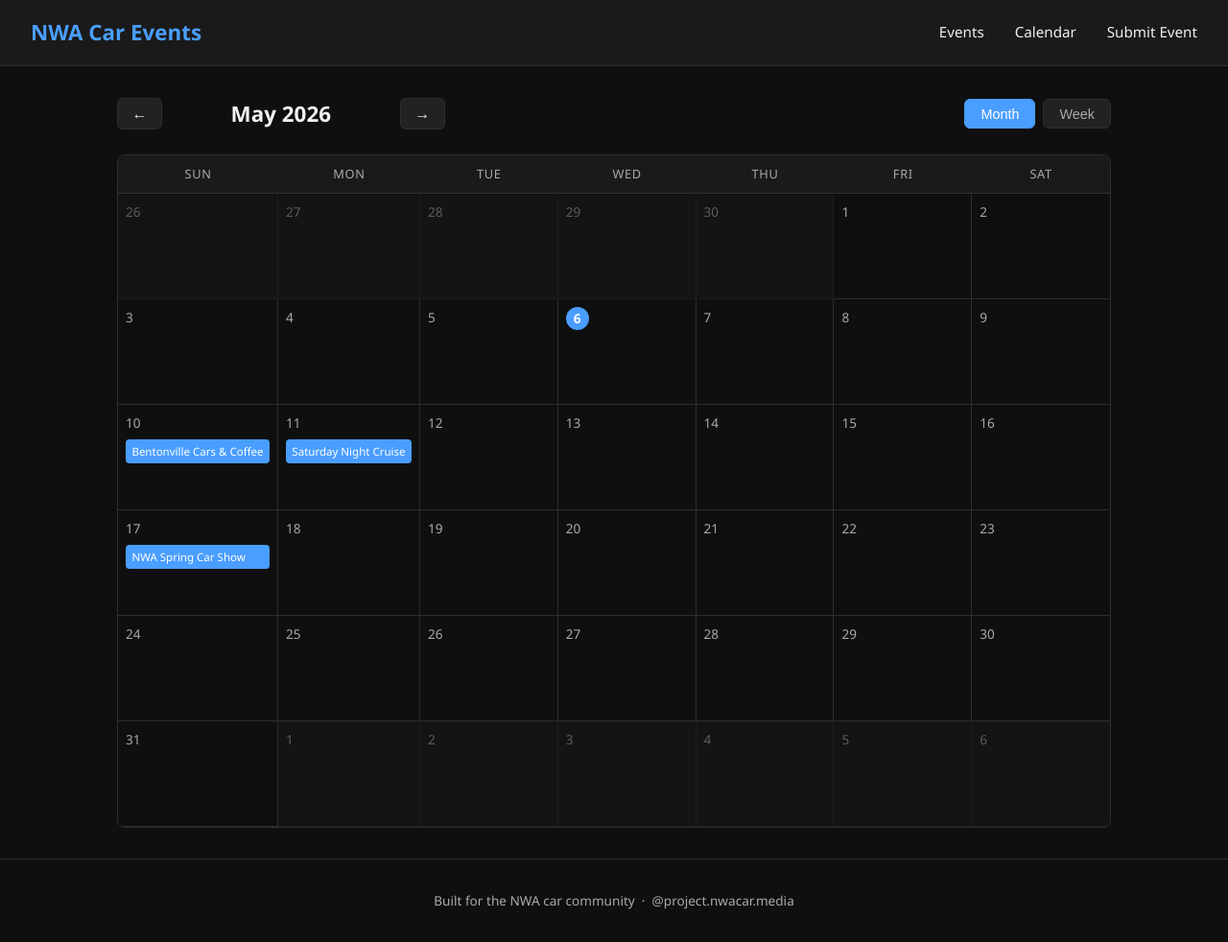
After one commit to WyattS09/NWACarCalendar, a Flask app: page /calendar in a window 1280 px wide. The commit adds this page. Shown: the whole page at 96% size. Run offline with Flask 3, Linux system fonts and the light colour scheme.

Commit message:
Calendar and basics

```diff
--- a/app.py
+++ b/app.py
@@ -6,5 +6,10 @@ app = Flask(__name__)
 def home():
     return render_template("index.html")
 
+@app.route("/calendar")
+def calendar():
+    return render_template("calendar.html")
+
+
 if __name__ == "__main__":
     app.run(debug=True)
--- /dev/null
+++ b/static/css/calendar.css
@@ -0,0 +1,269 @@
+.calendar-container {
+    max-width: 1100px;
+    margin: 2rem auto;
+    padding: 0 2rem;
+}
+
+.calendar-header {
+    display: flex;
+    justify-content: space-between;
+    align-items: center;
+    margin-bottom: 1.5rem;
+}
+
+.calendar-nav {
+    display: flex;
+    align-items: center;
+    gap: 1.5rem;
+}
+
+.calendar-nav h2 {
+    font-size: 1.4rem;
+    min-width: 200px;
+    text-align: center;
+}
+
+.cal-btn {
+    background: var(--bg-card);
+    border: 1px solid var(--border);
+    color: var(--text-primary);
+    padding: 0.4rem 0.9rem;
+    border-radius: 6px;
+    cursor: pointer;
+    font-size: 1rem;
+    transition: background 0.2s;
+}
+
+.cal-btn:hover {
+    background: var(--accent);
+}
+
+.view-toggle {
+    display: flex;
+    gap: 0.5rem;
+}
+
+.toggle-btn {
+    background: var(--bg-card);
+    border: 1px solid var(--border);
+    color: var(--text-secondary);
+    padding: 0.4rem 1rem;
+    border-radius: 6px;
+    cursor: pointer;
+    font-size: 0.9rem;
+    transition: all 0.2s;
+}
+
+.toggle-btn.active {
+    background: var(--accent);
+    color: #fff;
+    border-color: var(--accent);
+}
+
+/* MONTH VIEW */
+.month-grid {
+    display: grid;
+    grid-template-columns: repeat(7, 1fr);
+    border: 1px solid var(--border);
+    border-radius: 8px;
+    overflow: hidden;
+}
+
+.day-header {
+    background: var(--bg-secondary);
+    padding: 0.6rem;
+    text-align: center;
+    font-size: 0.8rem;
+    text-transform: uppercase;
+    letter-spacing: 0.05em;
+    color: var(--text-secondary);
+    border-bottom: 1px solid var(--border);
+}
+
+.day-cell {
+    background: var(--bg-primary);
+    border-right: 1px solid var(--border);
+    border-bottom: 1px solid var(--border);
+    min-height: 110px;
+    padding: 0.5rem;
+    vertical-align: top;
+}
+
+.day-cell:nth-child(7n) {
+    border-right: none;
+}
+
+.day-number {
+    font-size: 0.85rem;
+    color: var(--text-secondary);
+    margin-bottom: 0.4rem;
+}
+
+.day-cell.today .day-number {
+    background: var(--accent);
+    color: #fff;
+    border-radius: 50%;
+    width: 24px;
+    height: 24px;
+    display: flex;
+    align-items: center;
+    justify-content: center;
+    font-weight: 700;
+}
+
+.day-cell.other-month {
+    background: var(--bg-secondary);
+    opacity: 0.5;
+}
+
+.cal-event {
+    background: var(--accent);
+    color: #fff;
+    font-size: 0.72rem;
+    padding: 0.2rem 0.4rem;
+    border-radius: 4px;
+    margin-bottom: 0.25rem;
+    cursor: pointer;
+    white-space: nowrap;
+    overflow: hidden;
+    text-overflow: ellipsis;
+    transition: opacity 0.2s;
+}
+
+.cal-event:hover {
+    opacity: 0.8;
+}
+
+/* WEEK VIEW */
+.week-grid {
+    border: 1px solid var(--border);
+    border-radius: 8px;
+    overflow: hidden;
+}
+
+.week-header {
+    display: grid;
+    grid-template-columns: repeat(7, 1fr);
+    background: var(--bg-secondary);
+    border-bottom: 1px solid var(--border);
+}
+
+.week-day-header {
+    padding: 0.75rem 0.5rem;
+    text-align: center;
+    font-size: 0.85rem;
+    color: var(--text-secondary);
+    border-right: 1px solid var(--border);
+}
+
+.week-day-header:last-child {
+    border-right: none;
+}
+
+.week-day-header.today {
+    color: var(--accent);
+    font-weight: 700;
+}
+
+.week-day-header span {
+    display: block;
+    font-size: 1.3rem;
+    font-weight: 700;
+    color: var(--text-primary);
+    margin-top: 0.2rem;
+}
+
+.week-day-header.today span {
+    color: var(--accent);
+}
+
+.week-body {
+    display: grid;
+    grid-template-columns: repeat(7, 1fr);
+}
+
+.week-cell {
+    min-height: 150px;
+    padding: 0.5rem;
+    border-right: 1px solid var(--border);
+    border-bottom: 1px solid var(--border);
+}
+
+.week-cell:last-child {
+    border-right: none;
+}
+
+/* POPUP */
+.popup-overlay {
+    display: none;
+    position: fixed;
+    inset: 0;
+    background: rgba(0,0,0,0.6);
+    z-index: 100;
+    align-items: center;
+    justify-content: center;
+}
+
+.popup-overlay.active {
+    display: flex;
+}
+
+.popup {
+    background: var(--bg-card);
+    border: 1px solid var(--border);
+    border-radius: 10px;
+    padding: 2rem;
+    max-width: 420px;
+    width: 90%;
+}
+
+.popup-header {
+    display: flex;
+    justify-content: space-between;
+    align-items: center;
+    margin-bottom: 0.75rem;
+}
+
+.popup-type {
+    font-size: 0.75rem;
+    text-transform: uppercase;
+    letter-spacing: 0.1em;
+    color: var(--accent);
+}
+
+.popup-link {
+    font-size: 0.8rem;
+    padding: 0.4rem 0.9rem;
+}
+
+.popup h3 {
+    font-size: 1.2rem;
+    margin-bottom: 0.5rem;
+}
+
+.popup-meta {
+    font-size: 0.875rem;
+    color: var(--text-secondary);
+    margin-bottom: 0.75rem;
+}
+
+.popup-desc {
+    font-size: 0.9rem;
+    color: var(--text-secondary);
+    margin-bottom: 1.25rem;
+}
+
+.popup-close {
+    background: var(--bg-secondary);
+    border: 1px solid var(--border);
+    color: var(--text-primary);
+    padding: 0.5rem 1.25rem;
+    border-radius: 6px;
+    cursor: pointer;
+    font-size: 0.9rem;
+    transition: background 0.2s;
+}
+
+.popup-close:hover {
+    background: var(--border);
+}
--- /dev/null
+++ b/static/css/style.css
@@ -0,0 +1,164 @@
+* {
+    margin: 0;
+    padding: 0;
+    box-sizing: border-box;
+}
+
+:root {
+    --bg-primary: #0f0f0f;
+    --bg-secondary: #1a1a1a;
+    --bg-card: #222222;
+    --accent: #4a9eff;
+    --accent-hover: #3a8eef;
+    --text-primary: #f0f0f0;
+    --text-secondary: #aaaaaa;
+    --border: #2e2e2e;
+}
+
+body {
+    background-color: var(--bg-primary);
+    color: var(--text-primary);
+    font-family: 'Segoe UI', Tahoma, Geneva, Verdana, sans-serif;
+    line-height: 1.6;
+}
+
+a {
+    color: var(--accent);
+    text-decoration: none;
+}
+
+a:hover {
+    color: var(--accent-hover);
+}
+
+/* NAV */
+nav {
+    background-color: var(--bg-secondary);
+    border-bottom: 1px solid var(--border);
+    padding: 1rem 2rem;
+    display: flex;
+    justify-content: space-between;
+    align-items: center;
+}
+
+nav .logo {
+    font-size: 1.4rem;
+    font-weight: 700;
+    color: var(--accent);
+}
+
+nav ul {
+    list-style: none;
+    display: flex;
+    gap: 2rem;
+}
+
+nav ul li a {
+    color: var(--text-primary);
+    font-size: 0.95rem;
+}
+
+nav ul li a:hover {
+    color: var(--accent);
+}
+
+/* HERO */
+.hero {
+    padding: 5rem 2rem;
+    text-align: center;
+    border-bottom: 1px solid var(--border);
+}
+
+.hero h1 {
+    font-size: 3rem;
+    font-weight: 800;
+    margin-bottom: 1rem;
+}
+
+.hero h1 span {
+    color: var(--accent);
+}
+
+.hero p {
+    font-size: 1.1rem;
+    color: var(--text-secondary);
+    max-width: 500px;
+    margin: 0 auto 2rem;
+}
+
+.btn {
+    background-color: var(--accent);
+    color: #fff;
+    padding: 0.75rem 1.75rem;
+    border-radius: 6px;
+    font-weight: 600;
+    font-size: 0.95rem;
+    transition: background-color 0.2s;
+}
+
+.btn:hover {
+    background-color: var(--accent-hover);
+    color: #fff;
+}
+
+/* EVENTS PREVIEW */
+.events-section {
+    padding: 3rem 2rem;
+    max-width: 1100px;
+    margin: 0 auto;
+}
+
+.events-section h2 {
+    font-size: 1.6rem;
+    margin-bottom: 1.5rem;
+    border-left: 4px solid var(--accent);
+    padding-left: 0.75rem;
+}
+
+.events-grid {
+    display: grid;
+    grid-template-columns: repeat(auto-fill, minmax(300px, 1fr));
+    gap: 1.5rem;
+}
+
+.event-card {
+    background-color: var(--bg-card);
+    border: 1px solid var(--border);
+    border-radius: 8px;
+    padding: 1.5rem;
+}
+
+.event-card .event-type {
+    font-size: 0.75rem;
+    text-transform: uppercase;
+    letter-spacing: 0.1em;
+    color: var(--accent);
+    margin-bottom: 0.5rem;
+}
+
+.event-card h3 {
+    font-size: 1.1rem;
+    margin-bottom: 0.5rem;
+}
+
+.event-card .event-meta {
+    font-size: 0.875rem;
+    color: var(--text-secondary);
+}
+
+/* FOOTER */
+footer {
+    border-top: 1px solid var(--border);
+    padding: 2rem;
+    text-align: center;
+    font-size: 0.85rem;
+    color: var(--text-secondary);
+}
+
+footer a {
+    color: var(--text-secondary);
+}
+
+footer a:hover {
+    color: var(--accent);
+}
--- /dev/null
+++ b/static/js/calendar.js
@@ -0,0 +1,186 @@
+const events = [
+    {
+        id: 1,
+        title: "Bentonville Cars & Coffee",
+        type: "Cars & Coffee",
+        date: "2026-05-10",
+        time: "8:00 AM",
+        location: "Bentonville Square",
+        description: "Monthly cars and coffee meetup at the Bentonville Square. All makes and models welcome."
+    },
+    {
+        id: 2,
+        title: "NWA Spring Car Show",
+        type: "Car Show",
+        date: "2026-05-17",
+        time: "10:00 AM",
+        location: "Rogers, AR",
+        description: "Annual spring car show featuring vehicles from across Northwest Arkansas."
+    },
+    {
+        id: 3,
+        title: "Saturday Night Cruise",
+        type: "Cruise",
+        date: "2026-05-11",
+        time: "7:00 PM",
+        location: "Fayetteville, AR",
+        description: "Casual evening cruise through Fayetteville. Meet at the Walmart AMP parking lot."
+    }
+];
+
+let currentDate = new Date();
+let currentView = "month";
+
+const monthNames = ["January","February","March","April","May","June",
+                    "July","August","September","October","November","December"];
+const dayNames = ["Sun","Mon","Tue","Wed","Thu","Fri","Sat"];
+
+function getEventsForDate(dateStr) {
+    return events.filter(e => e.date === dateStr);
+}
+
+function formatDateStr(year, month, day) {
+    return `${year}-${String(month+1).padStart(2,'0')}-${String(day).padStart(2,'0')}`;
+}
+
+function renderMonth() {
+    const year = currentDate.getFullYear();
+    const month = currentDate.getMonth();
+    const today = new Date();
+
+    document.getElementById("monthYear").textContent = `${monthNames[month]} ${year}`;
+
+    const firstDay = new Date(year, month, 1).getDay();
+    const daysInMonth = new Date(year, month + 1, 0).getDate();
+    const daysInPrevMonth = new Date(year, month, 0).getDate();
+
+    let html = '<div class="month-grid">';
+    dayNames.forEach(d => html += `<div class="day-header">${d}</div>`);
+
+    for (let i = 0; i < firstDay; i++) {
+        const day = daysInPrevMonth - firstDay + i + 1;
+        html += `<div class="day-cell other-month"><div class="day-number">${day}</div></div>`;
+    }
+
+    for (let d = 1; d <= daysInMonth; d++) {
+        const dateStr = formatDateStr(year, month, d);
+        const isToday = d === today.getDate() && month === today.getMonth() && year === today.getFullYear();
+        const dayEvents = getEventsForDate(dateStr);
+
+        html += `<div class="day-cell ${isToday ? 'today' : ''}">
+                    <div class="day-number">${d}</div>`;
+        dayEvents.forEach(e => {
+            html += `<div class="cal-event" onclick="openPopup(${e.id})">${e.title}</div>`;
+        });
+        html += `</div>`;
+    }
+
+    const totalCells = firstDay + daysInMonth;
+    const remaining = totalCells % 7 === 0 ? 0 : 7 - (totalCells % 7);
+    for (let i = 1; i <= remaining; i++) {
+        html += `<div class="day-cell other-month"><div class="day-number">${i}</div></div>`;
+    }
+
+    html += '</div>';
+    document.getElementById("calendarView").innerHTML = html;
+}
+
+function renderWeek() {
+    const today = new Date();
+    const startOfWeek = new Date(currentDate);
+    const day = currentDate.getDay();
+    startOfWeek.setDate(currentDate.getDate() - day);
+
+    const weekDates = [];
+    for (let i = 0; i < 7; i++) {
+        const d = new Date(startOfWeek);
+        d.setDate(startOfWeek.getDate() + i);
+        weekDates.push(d);
+    }
+
+    const firstDay = weekDates[0];
+    const lastDay = weekDates[6];
+    const sameMonth = firstDay.getMonth() === lastDay.getMonth();
+    const label = sameMonth
+        ? `${monthNames[firstDay.getMonth()]} ${firstDay.getFullYear()}`
+        : `${monthNames[firstDay.getMonth()]} – ${monthNames[lastDay.getMonth()]} ${lastDay.getFullYear()}`;
+
+    document.getElementById("monthYear").textContent = label;
+
+    let html = '<div class="week-grid"><div class="week-header">';
+    weekDates.forEach(d => {
+        const isToday = d.toDateString() === today.toDateString();
+        html += `<div class="week-day-header ${isToday ? 'today' : ''}">
+                    ${dayNames[d.getDay()]}
+                    <span>${d.getDate()}</span>
+                </div>`;
+    });
+    html += '</div><div class="week-body">';
+
+    weekDates.forEach(d => {
+        const dateStr = formatDateStr(d.getFullYear(), d.getMonth(), d.getDate());
+        const dayEvents = getEventsForDate(dateStr);
+        const isToday = d.toDateString() === today.toDateString();
+        html += `<div class="week-cell ${isToday ? 'today' : ''}">`;
+        dayEvents.forEach(e => {
+            html += `<div class="cal-event" onclick="openPopup(${e.id})">${e.title}</div>`;
+        });
+        html += `</div>`;
+    });
+
+    html += '</div></div>';
+    document.getElementById("calendarView").innerHTML = html;
+}
+
+function render() {
+    if (currentView === "month") renderMonth();
+    else renderWeek();
+}
+
+function openPopup(id) {
+    const e = events.find(ev => ev.id === id);
+    if (!e) return;
+    document.getElementById("popupType").textContent = e.type;
+    document.getElementById("popupTitle").textContent = e.title;
+    document.getElementById("popupMeta").textContent = `${e.date} · ${e.time} · ${e.location}`;
+    document.getElementById("popupDesc").textContent = e.description;
+    document.getElementById("popupOverlay").classList.add("active");
+}
+
+document.getElementById("popupClose").addEventListener("click", () => {
+    document.getElementById("popupOverlay").classList.remove("active");
+});
+
+document.getElementById("popupOverlay").addEventListener("click", (e) => {
+    if (e.target === document.getElementById("popupOverlay")) {
+        document.getElementById("popupOverlay").classList.remove("active");
+    }
+});
+
+document.getElementById("prevBtn").addEventListener("click", () => {
+    if (currentView === "month") currentDate.setMonth(currentDate.getMonth() - 1);
+    else currentDate.setDate(currentDate.getDate() - 7);
+    render();
+});
+
+document.getElementById("nextBtn").addEventListener("click", () => {
+    if (currentView === "month") currentDate.setMonth(currentDate.getMonth() + 1);
+    else currentDate.setDate(currentDate.getDate() + 7);
+    render();
+});
+
+document.getElementById("monthBtn").addEventListener("click", () => {
+    currentView = "month";
+    document.getElementById("monthBtn").classList.add("active");
+    document.getElementById("weekBtn").classList.remove("active");
+    render();
+});
+
+document.getElementById("weekBtn").addEventListener("click", () => {
+    currentView = "week";
+    document.getElementById("weekBtn").classList.add("active");
+    document.getElementById("monthBtn").classList.remove("active");
+    render();
+});
+
+render();
--- /dev/null
+++ b/templates/calendar.html
@@ -0,0 +1,60 @@
+<!DOCTYPE html>
+<html lang="en">
+<head>
+    <meta charset="UTF-8">
+    <meta name="viewport" content="width=device-width, initial-scale=1.0">
+    <title>Calendar · NWA Car Events</title>
+    <link rel="stylesheet" href="{{ url_for('static', filename='css/style.css') }}">
+    <link rel="stylesheet" href="{{ url_for('static', filename='css/calendar.css') }}">
+</head>
+<body>
+
+    <nav>
+        <span class="logo">NWA Car Events</span>
+        <ul>
+            <li><a href="/">Events</a></li>
+            <li><a href="/calendar">Calendar</a></li>
+            <li><a href="#">Submit Event</a></li>
+        </ul>
+    </nav>
+
+    <div class="calendar-container">
+
+        <div class="calendar-header">
+            <div class="calendar-nav">
+                <button class="cal-btn" id="prevBtn">&#8592;</button>
+                <h2 id="monthYear"></h2>
+                <button class="cal-btn" id="nextBtn">&#8594;</button>
+            </div>
+            <div class="view-toggle">
+                <button class="toggle-btn active" id="monthBtn">Month</button>
+                <button class="toggle-btn" id="weekBtn">Week</button>
+            </div>
+        </div>
+
+        <div id="calendarView"></div>
+
+    </div>
+
+    <!-- Event Popup -->
+    <div class="popup-overlay" id="popupOverlay">
+        <div class="popup">
+            <div class="popup-header">
+                <span class="popup-type" id="popupType"></span>
+                <a href="#" class="popup-link btn" id="popupLink" target="_blank">View Event ↗</a>
+            </div>
+            <h3 id="popupTitle"></h3>
+            <div class="popup-meta" id="popupMeta"></div>
+            <p class="popup-desc" id="popupDesc"></p>
+            <button class="popup-close" id="popupClose">Close</button>
+        </div>
+    </div>
+
+    <footer>
+        <p>Built for the NWA car community &nbsp;·&nbsp; <a href="https://instagram.com/project.nwacar.media" target="_blank">@project.nwacar.media</a></p>
+    </footer>
+
+    <script src="{{ url_for('static', filename='js/calendar.js') }}"></script>
+
+</body>
+</html>
```
Also changed, not shown: templates/index.html (+42 -1 lines).
